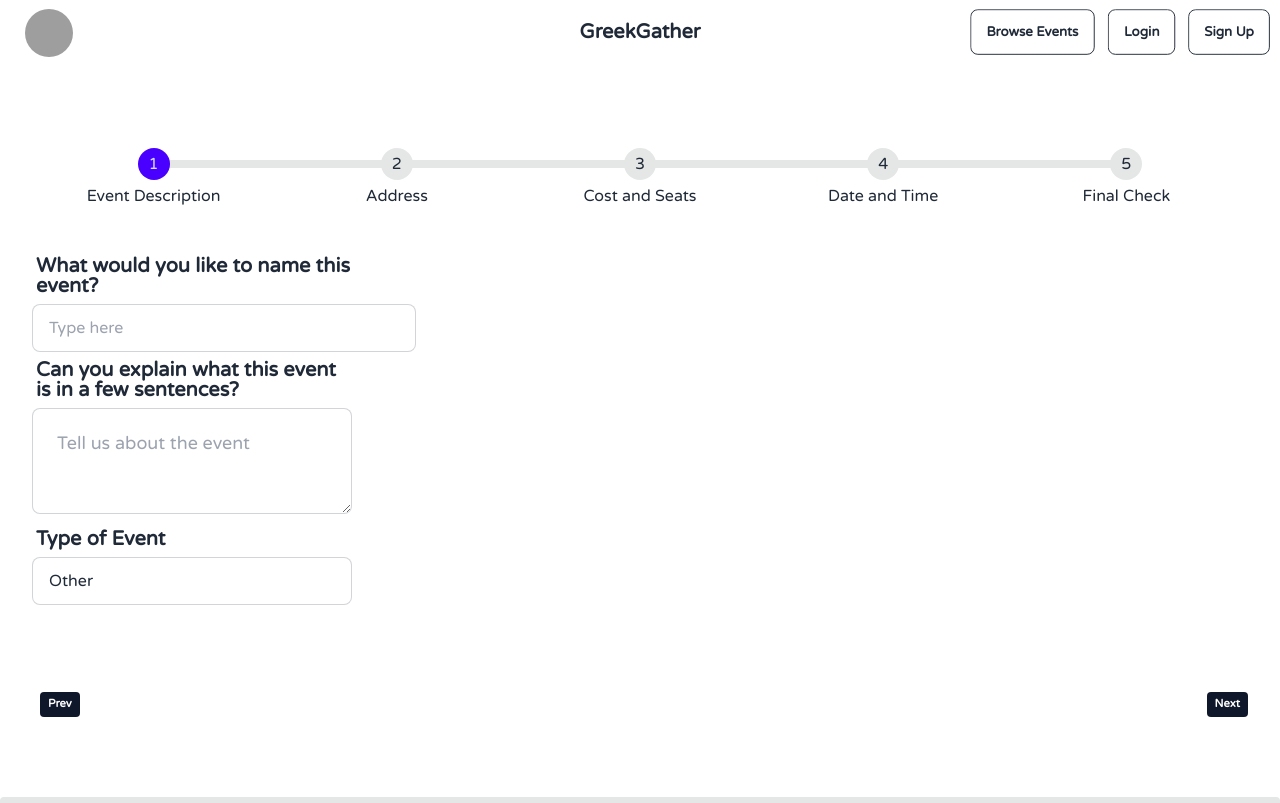
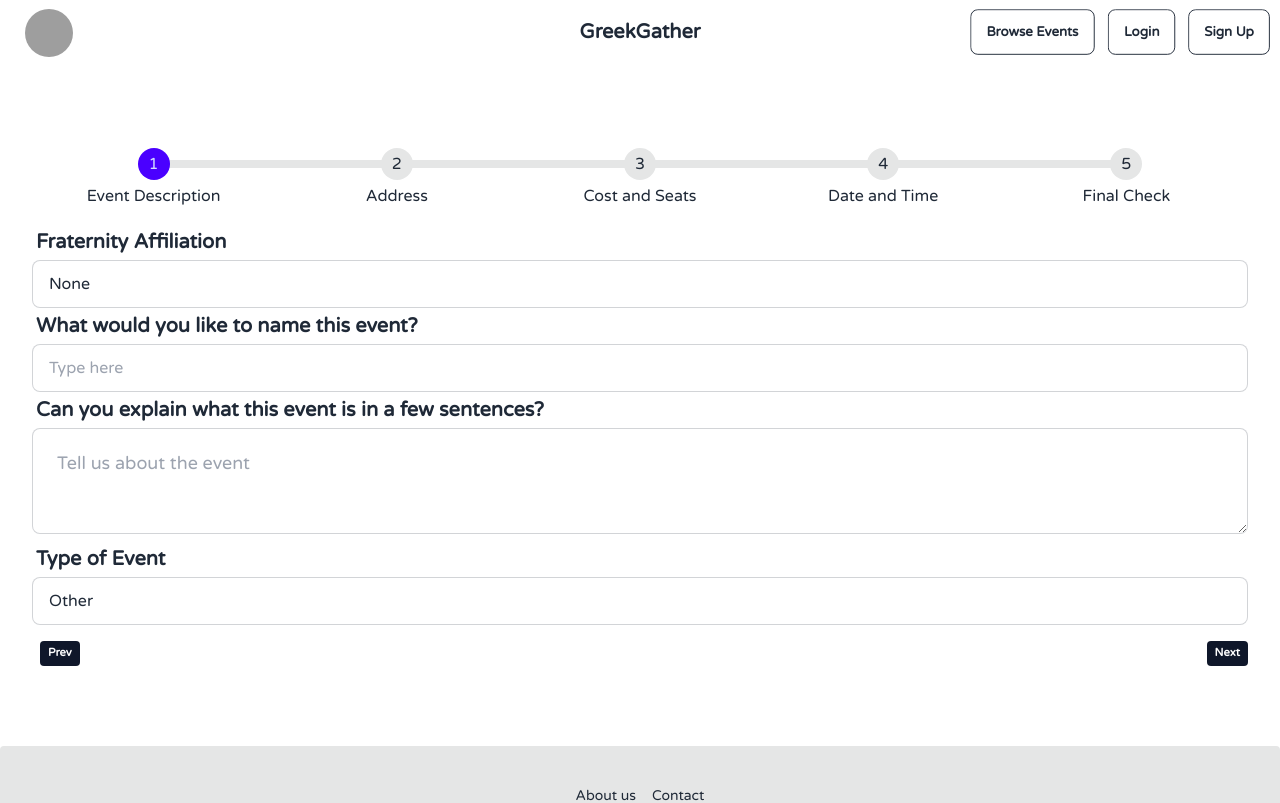
Before and after one commit to christprix/GatherGreek, a Next.js app: page /create_event/community_form in a window 1280 px wide. Shown: the top 803 px of the page. Built offline with nearby package versions, Linux system fonts and the light colour scheme; no server answers; grey boxes are pictures that could not be loaded.

Commit message:
create store for form

```diff
--- a/src/app/create_event/community_form/Form.tsx
+++ b/src/app/create_event/community_form/Form.tsx
@@ -20,6 +20,58 @@ export default function Form({ user }: any) {
   const createEventWithId = createEvent.bind(null, user);
   // CREATE  STEPS
   const [currentStep, setCurrentStep] = useState(0);
+  // CREATE STORE FOR ITEM
+  const [title, setTitle] = useState("");
+  const [fraternity, setFraternity] = useState("");
+  const [description, setDescription] = useState("");
+  const [type, setType] = useState("");
+  const [address1, setAddress1] = useState("");
+  const [address2, setAddress2] = useState("");
+  const [city, setCity] = useState("");
+  const [state, setState] = useState("");
+  const [zipcode, setZipcode] = useState("");
+  const [cost, setCost] = useState("");
+  const [seats, setSeats] = useState("");
+  const [date, setDate] = useState("");
+  const [time, setTime] = useState("");
+
+  // CREATE HANDLER FOR EACH CHANGE
+  const handleTitleChange = (newTitle: string) => {
+    setTitle(newTitle);
+    console.log(newTitle);
+  };
+  const handleFraternityChange = (newfraternity: string) => {
+    setFraternity(newfraternity);
+    console.log(newfraternity);
+  };
+  const handleDescriptionChange = (newdescription: string) => {
+    setDescription(newdescription);
+    console.log(newdescription);
+  };
+  const handleTypeChange = (newType: string) => {
+    setType(newType);
+    console.log(newType);
+  };
+  const handleAddress1Change = (newAddress1: string) => {
+    setAddress1(newAddress1);
+    console.log(newAddress1);
+  };
+  const handleAddress2Change = (newAddress2: string) => {
+    setAddress2(newAddress2);
+    console.log(newAddress2);
+  };
+  const handleCityChange = (newCity: string) => {
+    setCity(newCity);
+    console.log(newCity);
+  };
+  const handleStateChange = (newState: string) => {
+    setState(newState);
+    console.log(newState);
+  };
+  const handleZipcodeChange = (newType: string) => {
+    setType(newType);
+    console.log(newType, title, address1);
+  };
 
   const steps = [
     { id: "Step 1", name: "Step One Information" },
@@ -61,12 +113,36 @@ export default function Form({ user }: any) {
       </ul>
       {/* FORM START */}
       <form
-        className="my-10 flex flex-col justify-center"
+        className="my-4 flex flex-col justify-center"
         action={createEventWithId}
       >
         {/* PART 1 */}
         {currentStep === 0 && (
-          <div className="w-96 h-56 flex flex-col">
+          <div className=" flex flex-col">
+            <label className="w-full">
+              <div className="label">
+                <span className="label-text text-xl font-bold">
+                  Fraternity Affiliation
+                </span>
+              </div>
+              <select
+                required
+                name="fraternity"
+                className="input input-bordered w-full"
+                onChange={(e) => handleFraternityChange(e.target.value)}
+              >
+                <option value={"None"}>None</option>
+                <option value={"Phi Beta Sigma"}>Phi Beta Sigma</option>
+                <option value={"Zeta Phi Beta"}>Zeta Phi Beta</option>
+                <option value={"Alpha Phi Alpha"}>Alpha Phi Alpha</option>
+                <option value={"Alpha Kappa Alpha"}>Alpha Kappa Alpha</option>
+                <option value={"Omega Psi Phi"}>Omega Psi Phi</option>
+                <option value={"Kappa Alpha Psi"}>Kappa Alpha Psi</option>
+                <option value={"Sigma Gamma Rho"}>Sigma Gamma Rho</option>
+                <option value={"Delta Sigma Theta"}>Delta Sigma Theta</option>
+                <option value={"Iota Phi Theta"}>Iota Phi Theta</option>
+              </select>
+            </label>
             <label className="w-full">
               <div className="label">
                 <span className="label-text text-xl font-bold">
@@ -78,10 +154,12 @@ export default function Form({ user }: any) {
                 type="text"
                 name="event_title"
                 placeholder="Type here"
+                value={title}
+                onChange={(e) => handleTitleChange(e.target.value)}
                 className="input input-bordered w-full "
               />
             </label>
-            <label className="w-full max-w-xs">
+            <label className="w-full">
               <div className="label">
                 <span className="label-text text-xl font-bold">
                   Can you explain what this event is in a few sentences?
@@ -90,11 +168,12 @@ export default function Form({ user }: any) {
               <textarea
                 required
                 name="event_description"
-                className="textarea textarea-bordered textarea-lg w-full max-w"
+                className="textarea textarea-bordered textarea-lg w-full md:max-w"
                 placeholder="Tell us about the event"
+                onChange={(e) => handleDescriptionChange(e.target.value)}
               ></textarea>
             </label>
-            <label className="w-full max-w-xs">
+            <label className="w-full">
               <div className="label">
                 <span className="label-text text-xl font-bold">
                   Type of Event
@@ -103,7 +182,8 @@ export default function Form({ user }: any) {
               <select
                 required
                 name="event_type"
-                className="input input-bordered w-full max-w"
+                className="input input-bordered w-full"
+                onChange={(e) => handleTypeChange(e.target.value)}
               >
                 <option value={"OTHER"}>Other</option>
                 <option value={"SOCIAL"}>Social</option>
@@ -117,7 +197,7 @@ export default function Form({ user }: any) {
         )}
         {/* PART 2 */}
         {currentStep === 1 && (
-          <div className="w-96 h-56">
+          <div className="w-96 ">
             <div className="flex flex-col">
               <label className="w-full">
                 <div className="label">
@@ -130,6 +210,7 @@ export default function Form({ user }: any) {
                     className="input input-bordered w-full max-w"
                     type="text"
                     name="address-1"
+                    onChange={(e) => handleAddress1Change(e.target.value)}
                     autoComplete="address-line1"
                   />
                 </AddressAutofill>
@@ -144,6 +225,7 @@ export default function Form({ user }: any) {
                   className="input input-bordered w-full"
                   type="text"
                   name="address-2"
+                  onChange={(e) => handleAddress2Change(e.target.value)}
                   autoComplete="address-line2"
                 />
               </label>
@@ -155,6 +237,7 @@ export default function Form({ user }: any) {
                   className="input input-bordered w-full"
                   type="text"
                   name="city"
+                  onChange={(e) => handleCityChange(e.target.value)}
                   autoComplete="address-level2"
                 />
               </label>
@@ -166,6 +249,7 @@ export default function Form({ user }: any) {
                   className="input input-bordered w-full"
                   type="text"
                   name="state"
+                  onChange={(e) => handleStateChange(e.target.value)}
                   autoComplete="address-level1"
                 />
               </label>
@@ -177,6 +261,7 @@ export default function Form({ user }: any) {
                   className="input input-bordered w-full"
                   type="text"
                   name="zip"
+                  onChange={(e) => handleZipcodeChange(e.target.value)}
                   autoComplete="postal-code"
                 />
               </label>
@@ -185,7 +270,7 @@ export default function Form({ user }: any) {
         )}
         {/* part 3 */}
         {currentStep === 2 && (
-          <div className="w-96 h-56">
+          <div className="w-96 ">
             <label className="w-full max-w-xs">
               <div className="label">
                 <span className="label-text text-xl font-bold">
@@ -216,7 +301,7 @@ export default function Form({ user }: any) {
         )}
         {/* part 4 */}
         {currentStep === 3 && (
-          <div className="w-96 h-56">
+          <div className="w-96 ">
             <label className="w-full max-w">
               <div className="label">
                 <span className="label-text text-xl font-bold">Event Date</span>
@@ -253,7 +338,7 @@ export default function Form({ user }: any) {
         )}
       </form>
       {/* NAVIGATION */}
-      <div className="md:mt-40 mt-36 pt-5">
+      <div className="">
         <div className="flex justify-between">
           {/* previous */}
           <button
@@ -278,310 +363,3 @@ export default function Form({ user }: any) {
     </div>
   );
 }
-
-// type Inputs = z.infer<typeof FormDataSchema>;
-
-// const steps = [
-//   { id: "Step 1", name: "Step One Information" },
-//   { id: "Step 2", name: "Step Two Information" },
-//   { id: "Step 3", name: "Step Three Information" },
-//   { id: "Step 4", name: "Step Four Information" },
-//   { id: "Step 5", name: "Step Five Information" },
-// ];
-
-// export default function Form() {
-// const [currentStep, setCurrentStep] = useState(0);
-
-//   const {
-//     register,
-//     handleSubmit,
-//     watch,
-//     reset,
-//     trigger,
-//     formState: { errors },
-//   } = useForm<Inputs>({
-//     resolver: zodResolver(FormDataSchema),
-//   });
-
-//   const processForm: SubmitHandler<Inputs> = (data) => {
-//     console.log(data);
-//     console.log("Submittted!");
-//     // TODO Server Action Call!
-//     reset();
-//   };
-
-//   const onSubmit = (data: any) => {
-//     console.log(data);
-//   };
-
-// const next = () => {
-//   if (currentStep < steps.length - 1) {
-//     setCurrentStep((step) => step + 1);
-//   }
-// };
-
-// const prev = () => {
-//   if (currentStep > 0) {
-//     setCurrentStep((step) => step - 1);
-//   }
-// };
-
-//   return (
-//     <section className="items-center flex flex-col">
-// <ul className="steps">
-//   <li className="step step-primary">Event Description</li>
-//   <li className={clsx("step", { "step-primary": currentStep >= 1 })}>
-//     Address
-//   </li>
-//   <li className={clsx("step", { "step-primary": currentStep >= 2 })}>
-//     Cost and Seats
-//   </li>
-//   <li className={clsx("step", { "step-primary": currentStep >= 3 })}>
-//     Date and Time
-//   </li>
-//   <li className={clsx("step", { "step-primary": currentStep === 4 })}>
-//     Final Check
-//   </li>
-// </ul>
-//       {/* FORM */}
-//       <form className="mt-2 py-12" onSubmit={handleSubmit(onSubmit)}>
-//         {currentStep === 0 && (
-//           <>
-//             <div className="h-56">
-//               <label className="w-full">
-//                 <div className="label">
-//                   <span className="label-text text-xl font-bold">
-//                     What would you like to name this event?
-//                   </span>
-//                 </div>
-//                 <input
-//                   required
-//                   type="text"
-//                   name="event_title"
-//                   placeholder="Type here"
-//                   className="input input-bordered w-full "
-//                   {...register("title")}
-//                 />
-//               </label>
-//               <label className="w-full max-w-xs">
-//                 <div className="label">
-//                   <span className="label-text text-xl font-bold">
-//                     Can you explain what this event is in a few sentences?
-//                   </span>
-//                 </div>
-//                 <textarea
-//                   required
-//                   name="event_description"
-//                   className="textarea textarea-bordered textarea-lg w-full max-w"
-//                   placeholder="Tell us about the event"
-//                   {...register("short_description")}
-//                 ></textarea>
-//               </label>
-//               <label className="w-full max-w-xs">
-//                 <div className="label">
-//                   <span className="label-text text-xl font-bold">
-//                     Type of Event
-//                   </span>
-//                 </div>
-//                 <select
-//                   required
-//                   name="event_type"
-//                   className="input input-bordered w-full max-w"
-//                   {...register("tag")}
-//                 >
-//                   <option value={"OTHER"}>Other</option>
-//                   <option value={"SOCIAL"}>Social</option>
-//                   <option value={"GOVERNMENT"}>Government</option>
-//                   <option value={"COMMUNITY_SERVICE"}>Service</option>
-//                   <option value={"EDUCATION"}>Education</option>
-//                   <option value={"ECONOMICS"}>Finance</option>
-//                 </select>
-//               </label>
-//             </div>
-//           </>
-//         )}
-//         {currentStep === 1 && (
-//           <>
-//             <div className="h-56">
-//               <div className="flex flex-col w-96">
-//                 <label className="w-full">
-//                   <div className="label">
-//                     <span className="label-text text-xl font-bold">
-//                       Address 1
-//                     </span>
-//                   </div>
-//                   <AddressAutofill accessToken={Mapbox_key}>
-//                     <input
-//                       className="input input-bordered w-full max-w"
-//                       type="text"
-//                       name="address-1"
-//                       autoComplete="address-line1"
-//                       {...register("location")}
-//                     />
-//                   </AddressAutofill>
-//                 </label>
-//                 <label className="w-full">
-//                   <div className="label">
-//                     <span className="label-text text-xl font-bold">
-//                       Address 2
-//                     </span>
-//                   </div>
-//                   <input
-//                     className="input input-bordered w-full"
-//                     type="text"
-//                     name="address-2"
-//                     autoComplete="address-line2"
-//                   />
-//                 </label>
-//                 <label className="w-full">
-//                   <div className="label">
-//                     <span className="label-text text-xl font-bold">City</span>
-//                   </div>
-//                   <input
-//                     className="input input-bordered w-full"
-//                     type="text"
-//                     name="city"
-//                     autoComplete="address-level2"
-//                   />
-//                 </label>
-//                 <label className="w-full">
-//                   <div className="label">
-//                     <span className="label-text text-xl font-bold">State</span>
-//                   </div>
-//                   <input
-//                     className="input input-bordered w-full"
-//                     type="text"
-//                     name="state"
-//                     autoComplete="address-level1"
-//                   />
-//                 </label>
-//                 <label className="w-full">
-//                   <div className="label">
-//                     <span className="label-text text-xl font-bold">Zip</span>
-//                   </div>
-//                   <input
-//                     className="input input-bordered w-full"
-//                     type="text"
-//                     name="zip"
-//                     autoComplete="postal-code"
-//                   />
-//                 </label>
-//               </div>
-//             </div>
-//           </>
-//         )}
-//         {currentStep === 2 && (
-//           <>
-//             <div className="h-56">
-//               <label className="w-full max-w-xs">
-//                 <div className="label">
-//                   <span className="label-text text-xl font-bold">
-//                     Maximum Participants
-//                   </span>
-//                 </div>
-//                 <input
-//                   required
-//                   type="number"
-//                   name="total_seats"
-//                   placeholder="Type here"
-//                   className="input input-bordered w-full max-w"
-//                   {...register("totalSeats")}
-//                 ></input>
-//               </label>
-
-//               <label className="w-full max-w-xs">
-//                 <div className="label">
-//                   <span className="label-text text-xl font-bold">Cost</span>
-//                 </div>
-//                 <input
-//                   required
-//                   type="text"
-//                   name="event_cost"
-//                   placeholder="Type here"
-//                   className="input input-bordered w-full max-w"
-//                   {...register("priceInCents")}
-//                 />
-//               </label>
-//             </div>
-//           </>
-//         )}
-//         {currentStep === 3 && (
-//           <>
-//             <div className="h-56 w-96">
-//               <label className="w-full max-w">
-//                 <div className="label">
-//                   <span className="label-text text-xl font-bold">
-//                     Event Date
-//                   </span>
-//                 </div>
-//                 <input
-//                   required
-//                   type="date"
-//                   name="eventDate"
-//                   className="input input-bordered w-full"
-//                   {...register("eventDate")}
-//                 />
-//               </label>
-
-//               <label className="w-full">
-//                 <div className="label">
-//                   <span className="label-text text-xl font-bold">
-//                     Event Start Time
-//                   </span>
-//                 </div>
-//                 <input
-//                   required
-//                   type="time"
-//                   name="event_time"
-//                   placeholder="12:45PM"
-//                   className="input input-bordered w-full max-w"
-//                   // TODO: add event time to schema and register it in form
-//                 />
-//               </label>
-//             </div>
-//           </>
-//         )}
-//         {currentStep === 4 && (
-//           <>
-//             <div className="h-56 flex flex-col items-center justify-around">
-//               <div>
-//                 Thanks for Creating this event! Would you like to upload a flyer
-//                 or pictures? You can add pictures later if you want.
-//               </div>
-//               <div className="btn btn-primary">
-//                 {/* TODO MAKE UPLOAD PIC ROUTE */}
-//                 <ImageUploader></ImageUploader>
-//               </div>
-//             </div>
-//             <button className="btn" type="submit">
-//               Submit
-//             </button>
-//           </>
-//         )}
-//       </form>
-// {/* NAVIGATION */}
-// <div className="md:mt-40 mt-36 pt-5">
-//   <div className="flex justify-between">
-//     {/* previous */}
-//     <button
-//       type="button"
-//       onClick={prev}
-//       disabled={currentStep === 0}
-//       className="rounded bg-primary text-white px-2 py-1 mx-2 text-sm font-semibold"
-//     >
-//       Prev
-//     </button>
-//     {/* next */}
-//     <button
-//       type="button"
-//       onClick={next}
-//       disabled={currentStep === steps.length - 1}
-//       className="rounded bg-primary px-2 py-1 text-white text-sm font-semibold "
-//     >
-//       Next
-//     </button>
-//   </div>
-// </div>
-//     </section>
-//   );
-// }
```
